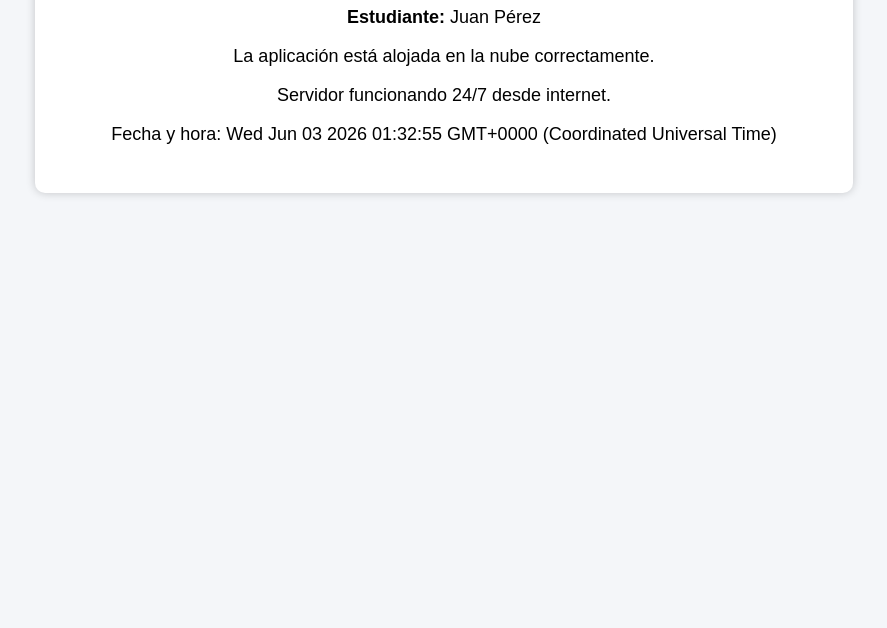
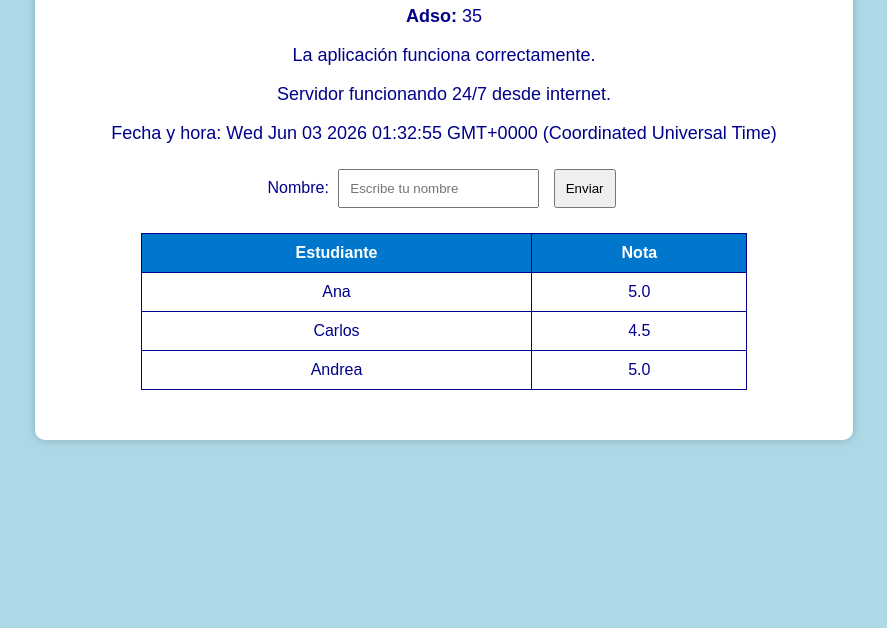
Before and after one commit to Andrea1717-cyber/cloudapp, a website: page views/index.html in a window 1280 px wide. Shown: the part 172-800 px from the top of the page, without its empty margins (196-1083 px from the left). Drawn offline with Linux system fonts and the light colour scheme.

Commit message:
Update index.html for project Andrea Castro

```diff
--- a/views/index.html
+++ b/views/index.html
@@ -3,12 +3,13 @@
 <head>
     <meta charset="UTF-8">
     <meta name="viewport" content="width=device-width, initial-scale=1.0">
-    <title>CloudApp</title>
+    <title>Andrea</title>
 
     <style>
         body{
             font-family: Arial, sans-serif;
-            background-color: #f4f6f9;
+            background-color: lightblue;
+            color: darkblue;
             text-align: center;
             padding-top: 60px;
         }
@@ -29,25 +30,61 @@
         p{
             font-size: 18px;
         }
+
+        form{
+            margin-top: 20px;
+        }
+
+        input, button{
+            padding: 10px;
+            margin: 5px;
+        }
+
+        table{
+            margin: 20px auto;
+            border-collapse: collapse;
+            width: 80%;
+        }
+
+        table, th, td{
+            border: 1px solid darkblue;
+            padding: 10px;
+        }
+
+        th{
+            background-color: #0077cc;
+            color: white;
+        }
     </style>
 </head>
 <body>
 
     <div class="contenedor">
-        <h1>Aplicación en la Nube ☁️</h1>
+        <h1>Proyecto Andrea Castro</h1>
 
-        <p><strong>Estudiante:</strong> Juan Pérez</p>
+        <p><strong>Adso:</strong> 35</p>
+        <p>La aplicación funciona correctamente.</p>
+        <p>Servidor funcionando 24/7 desde internet.</p>
+        <p id="fecha"></p>
 
-        <p>La aplicación está alojada en la nube correctamente.</p>
+        <!-- Formulario -->
+        <form>
+            <label>Nombre:</label>
+            <input type="text" name="nombre" placeholder="Escribe tu nombre">
+            <button type="submit">Enviar</button>
+        </form>
 
-        <p>Servidor funcionando 24/7 desde internet.</p>
-
-        <p id="fecha"></p>
+        <!-- Tabla -->
+        <table>
+            <tr><th>Estudiante</th><th>Nota</th></tr>
+            <tr><td>Ana</td><td>5.0</td></tr>
+            <tr><td>Carlos</td><td>4.5</td></tr>
+            <tr><td>Andrea</td><td>5.0</td></tr>
+        </table>
     </div>
 
     <script>
         const fecha = new Date();
-
         document.getElementById("fecha").innerHTML =
             "Fecha y hora: " + fecha;
     </script>
```
